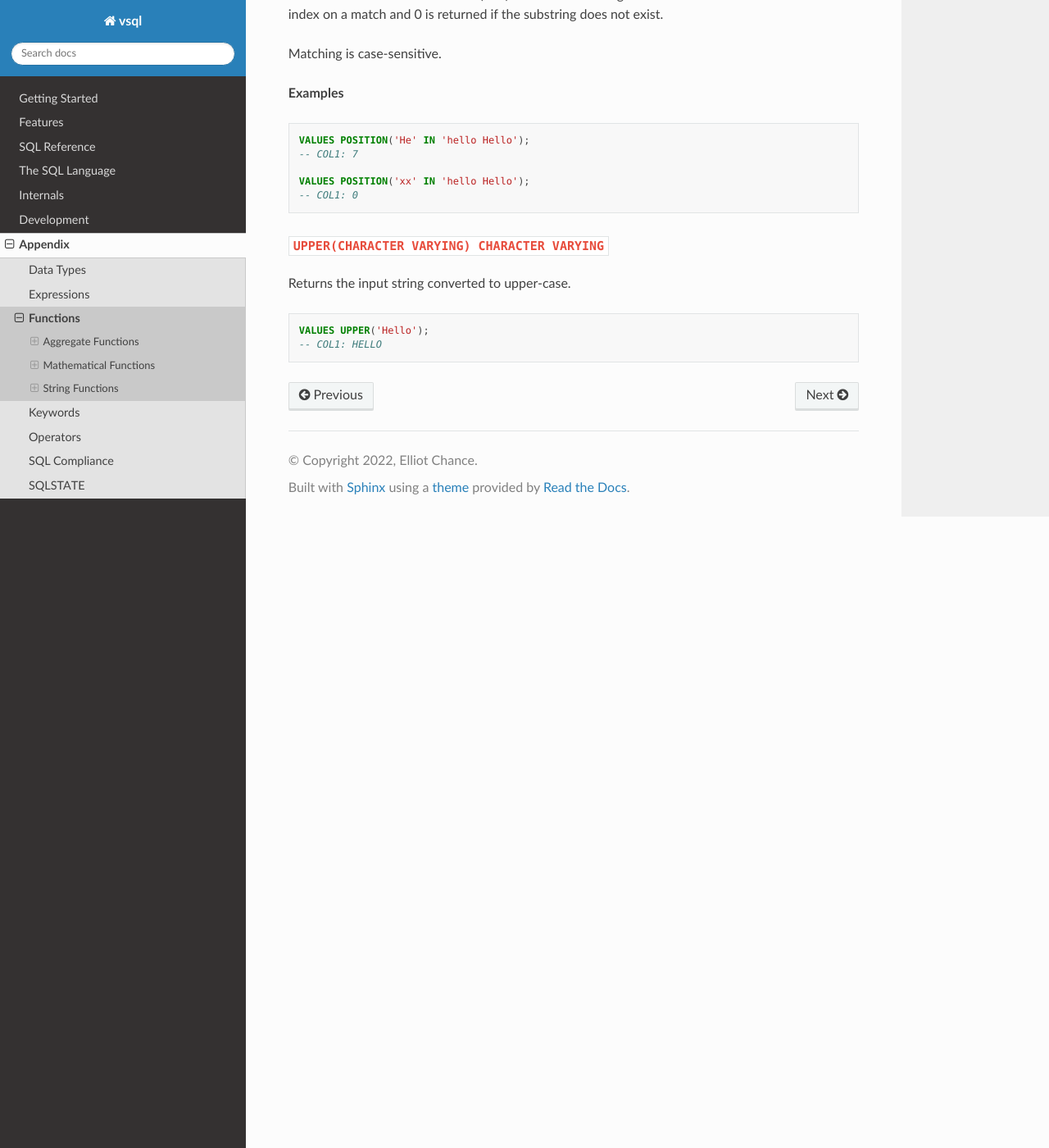
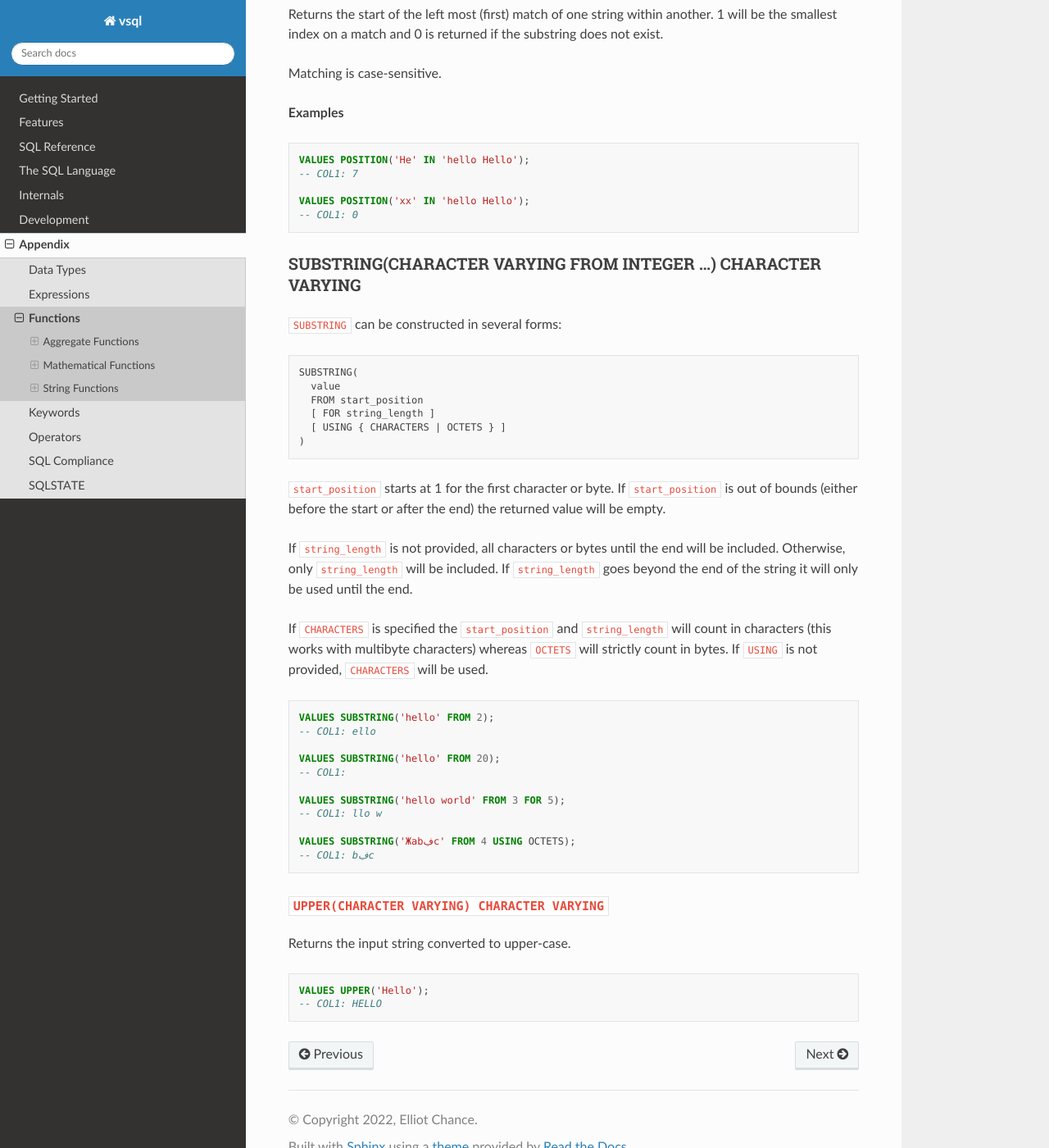
Before and after one commit to elliotchance/vsql, a Sphinx documentation site: the page built from docs/functions.rst, in a window 1280 px wide and 1400 px high, scrolled down 8225 px. Shown: the whole window at 82% size. Built offline with Sphinx 7.4.7 and the Read the Docs theme 2.0.0, drawn with Linux system fonts in a browser that asks for light colours; some of the changed text lies outside the part shown.

Commit message:
E021-06: SUBSTRING function
`SUBSTRING` can be constructed in several forms:

  SUBSTRING(
    value
    FROM start_position
    [ FOR string_length ]
    [ USING { CHARACTERS | OCTETS } ]
  )

`start_position` starts at 1 for the first character or byte. If
`start_position` is out of bounds (either before the start or after the
end) the returned value will be empty.

If `string_length` is not provided, all characters or bytes until the
end will be included. Otherwise, only `string_length` will be included.
If `string_length` goes beyond the end of the string it will only be
used until the end.

If `CHARACTERS` is specified the `start_position` and `string_length`
will count in characters (this works with multibyte characters) whereas
`OCTETS` will strictly count in bytes. If `USING` is not provided,
`CHARACTERS` will be used.

```diff
--- a/docs/functions.rst
+++ b/docs/functions.rst
@@ -403,6 +403,48 @@ Matching is case-sensitive.
   VALUES POSITION('xx' IN 'hello Hello');
   -- COL1: 0
 
+SUBSTRING(CHARACTER VARYING FROM INTEGER ...) CHARACTER VARYING
+^^^^^^^^^^^^^^^^^^^^^^^^^^^^^^^^^^^^^^^^^^^^^^^^^^^^^^^^^^^^^^^
+
+``SUBSTRING`` can be constructed in several forms:
+
+.. code-block:: text
+
+  SUBSTRING(
+    value
+    FROM start_position
+    [ FOR string_length ]
+    [ USING { CHARACTERS | OCTETS } ]
+  )
+
+``start_position`` starts at 1 for the first character or byte. If
+``start_position`` is out of bounds (either before the start or after the end)
+the returned value will be empty.
+
+If ``string_length`` is not provided, all characters or bytes until the end will
+be included. Otherwise, only ``string_length`` will be included. If
+``string_length`` goes beyond the end of the string it will only be used until
+the end.
+
+If ``CHARACTERS`` is specified the ``start_position`` and ``string_length`` will
+count in characters (this works with multibyte characters) whereas ``OCTETS``
+will strictly count in bytes. If ``USING`` is not provided, ``CHARACTERS`` will
+be used.
+
+.. code-block:: sql
+
+  VALUES SUBSTRING('hello' FROM 2);
+  -- COL1: ello
+
+  VALUES SUBSTRING('hello' FROM 20);
+  -- COL1:
+
+  VALUES SUBSTRING('hello world' FROM 3 FOR 5);
+  -- COL1: llo w
+
+  VALUES SUBSTRING('Жabڣc' FROM 4 USING OCTETS);
+  -- COL1: bڣc
+
 ``UPPER(CHARACTER VARYING) CHARACTER VARYING``
 ^^^^^^^^^^^^^^^^^^^^^^^^^^^^^^^^^^^^^^^^^^^^^^
 
--- a/docs/sql-compliance.rst
+++ b/docs/sql-compliance.rst
@@ -61,7 +61,7 @@ As of the latest version (or at least the version of this documentation)
    * - ✅ E021-05
      - ``OCTET_LENGTH`` function
 
-   * - ❌ E021-06
+   * - ✅ E021-06
      - ``SUBSTRING`` function
 
    * - ✅ E021-07
```
Also changed, not shown: 7 other files.
